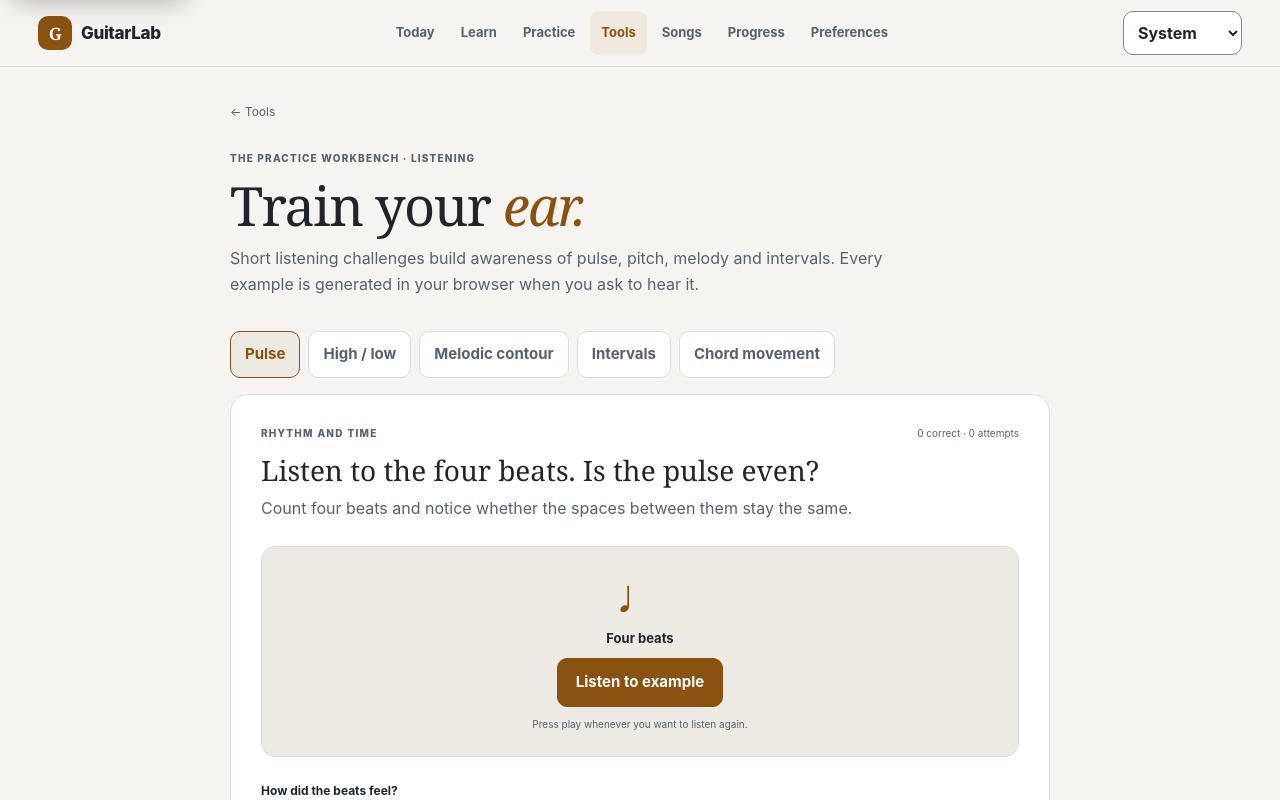
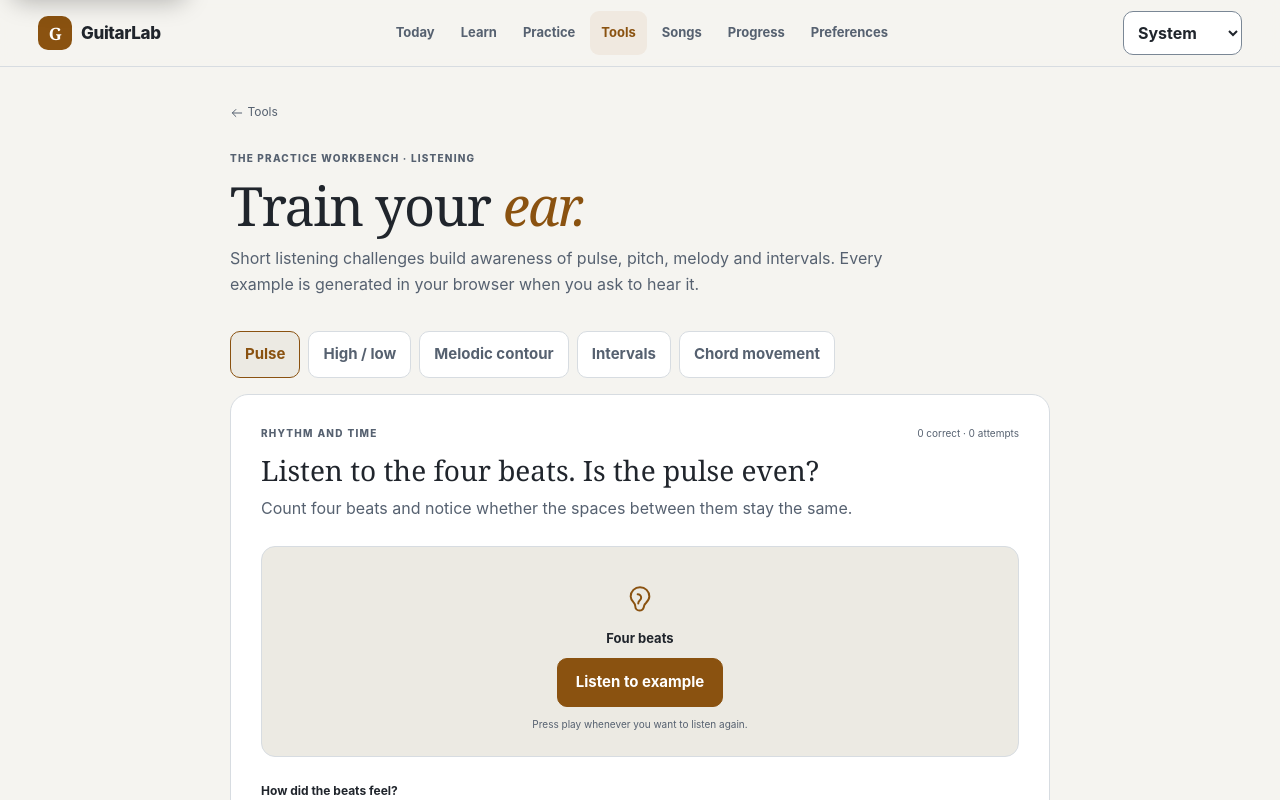
Before and after one commit to leenusdarnal/guitarlab, a SvelteKit app: page /tools/ear-training in a window 1280 px wide. Shown: the top 800 px of the page. Built offline with nearby package versions, Linux system fonts and the light colour scheme.

Commit message:
fix(ux): use shared icons in ear training

```diff
--- a/src/routes/tools/ear-training/+page.svelte
+++ b/src/routes/tools/ear-training/+page.svelte
@@ -3,6 +3,7 @@
   import { waitForPlaybackCompletion } from '../../../lib/audio/playback-lifecycle';
   import { AudioContextSession } from '../../../lib/audio/audio-context-session';
   import { resolve } from '$app/paths';
+  import Icon from '../../../lib/components/Icon.svelte';
   import {
     recordActiveIntervalRecognitionAssessment,
     recordActivePulseRecognitionAssessment
@@ -191,7 +192,7 @@
 </svelte:head>
 
 <main class="ear-page">
-  <a class="back-link" href={resolve('/tools')}>← Tools</a>
+  <a class="back-link" href={resolve('/tools')}><Icon name="arrow-left" size={14} /> Tools</a>
 
   <header class="page-heading">
     <div class="eyebrow">THE PRACTICE WORKBENCH · LISTENING</div>
@@ -242,7 +243,7 @@
     <p class="visual-hint">{exercise.visualHint}</p>
 
     <div class="listening-card">
-      <div class="sound-symbol" aria-hidden="true">{kind === 'pulse' ? '♩' : kind === 'pitch' ? '♪' : '♫'}</div>
+      <div class="sound-symbol" aria-hidden="true"><Icon name="ear" size={28} /></div>
       <p>{kind === 'pulse' ? 'Four beats' : kind === 'pitch' ? 'Two notes' : kind === 'contour' ? 'Three notes' : kind === 'interval' ? 'Two notes · interval' : 'Three simultaneous chords'}</p>
       <button type="button" class="primary-button" onclick={playExercise} disabled={isPlaying}>
         {isPlaying ? 'Playing example…' : 'Listen to example'}
```
